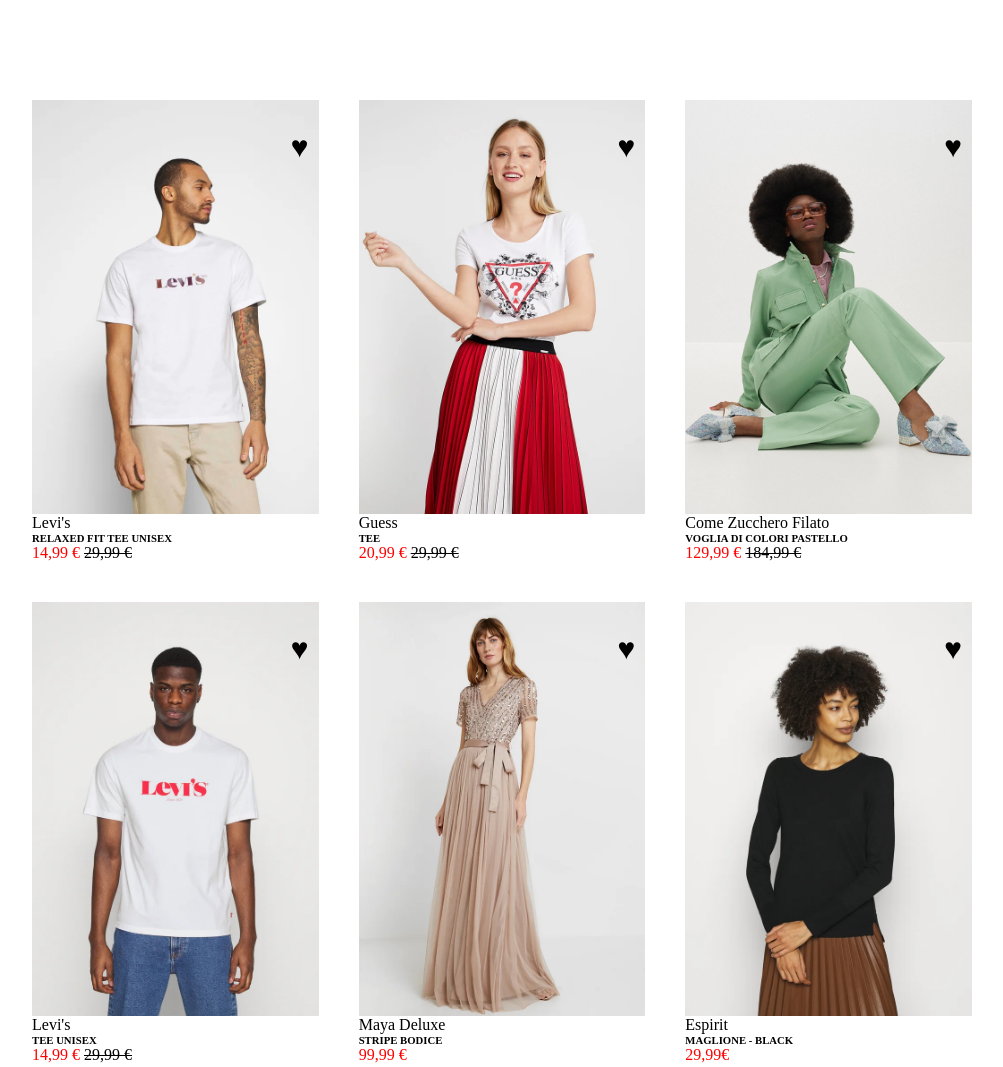
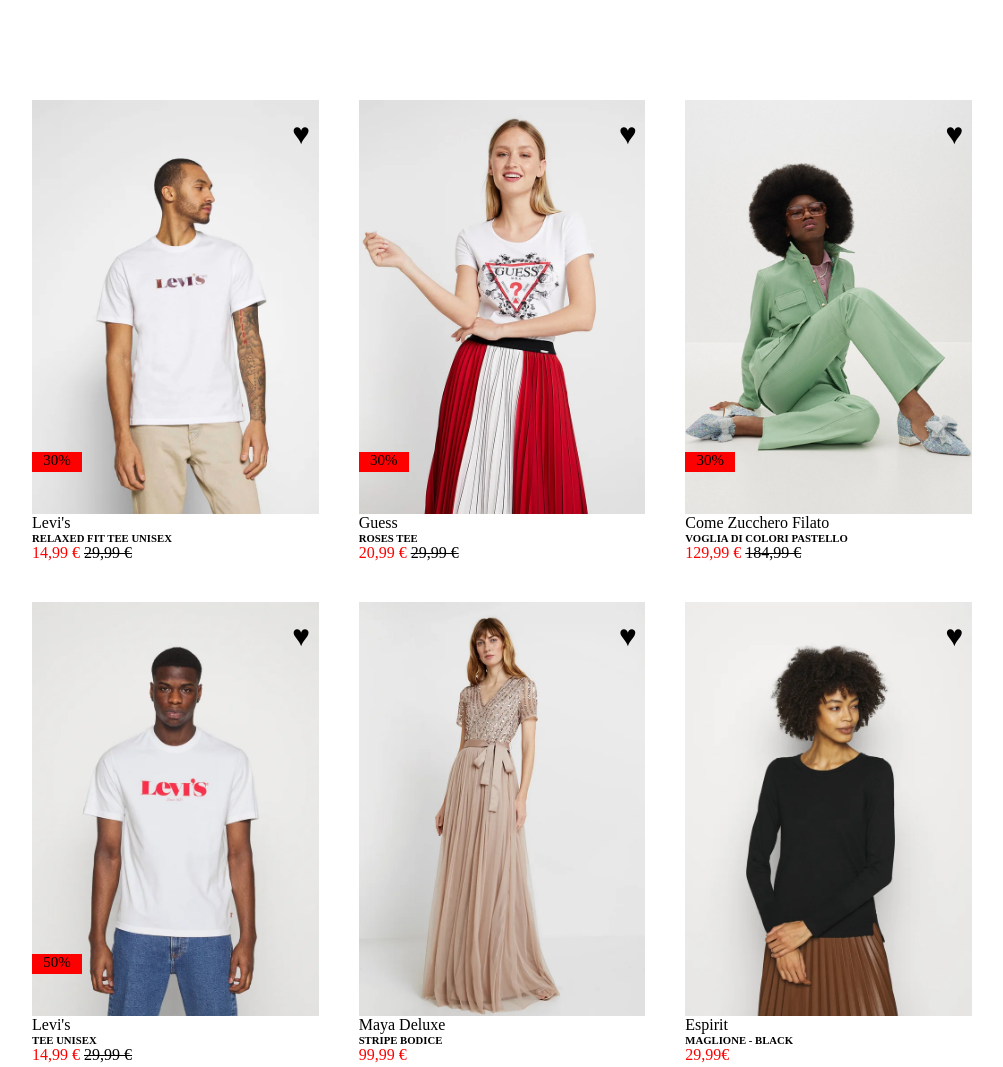
Before and after one commit to DamianoLunardo/html-css-boolando, a plain HTML site: page index.html in a window 1280 px wide. Shown: the whole page, without its empty margins (138-1141 px from the left). Drawn offline with Linux system fonts and the light colour scheme.

Commit message:
ADD discount%

```diff
--- a/index.html
+++ b/index.html
@@ -3,7 +3,7 @@
 	<head>
 		<meta charset="UTF-8" />
 		<meta name="viewport" content="width=device-width, initial-scale=1.0" />
-		<title>POSITion</title>
+		<title>BOOLEANDO</title>
 		<link rel="stylesheet" href="./style.css" />
 	</head>
 	<body>
@@ -23,6 +23,7 @@
 								<figure class="card__image">
 									<img src="./img/1.webp" alt="img1" />
 									<span class="heart-icon rectangle">&hearts;</span>
+                                    <span class="discount rectangle-red">30%</span>
 								</figure>
                                 Levi's
                                 <h6>RELAXED FIT TEE UNISEX</h6>
@@ -34,9 +35,10 @@
 								<figure class="card__image">
 									<img src="./img/2.webp" alt="img2" />
 									<span class="heart-icon">&hearts;</span>
+                                    <span class="discount rectangle-red"> 30%</span>
 								</figure>
                                 Guess
-                                <h6>TEE</h6>
+                                <h6>ROSES TEE</h6>
                                 <span class="red-cost">20,99 &euro;</span> <del>29,99 &euro;</del>
 							</div>
 						</div>
@@ -45,6 +47,7 @@
 								<figure class="card__image">
 									<img src="./img/3.webp" alt="img3" />
 									<span class="heart-icon">&hearts;</span>
+                                    <span class="discount rectangle-red">30%</span>
 								</figure>
                                 Come Zucchero Filato
                                 <h6>VOGLIA DI COLORI PASTELLO</h6>
@@ -56,6 +59,7 @@
 								<figure class="card__image">
 									<img src="./img/4.webp" alt="img4" />
 									<span class="heart-icon">&hearts;</span>
+                                    <span class="discount rectangle-red">50%</span>
 								</figure>
                                 Levi's
                                 <h6>TEE UNISEX</h6>
--- a/style.css
+++ b/style.css
@@ -77,12 +77,26 @@ figure > img {
 
 .heart-icon {
 	position: absolute;
-	bottom: 350px;
-	right:10px;
-	/* left: 50%; */
+	top:4%;
+	right:3%;
 	display: block;
 	text-align: center;
 	font-size: 30px;
 	color: rgb(0, 0, 0);
-	/* opacity: 0; */
 }
+
+.discount {
+    position: absolute;
+	top:85%;
+	left:0%;
+	display: block;
+	text-align: center;
+	font-size: 15px;
+	color: rgb(0, 0, 0);
+}
+
+.rectangle-red {
+    width: 50px;
+    height: 20px;
+    background-color: red;
+}
```
